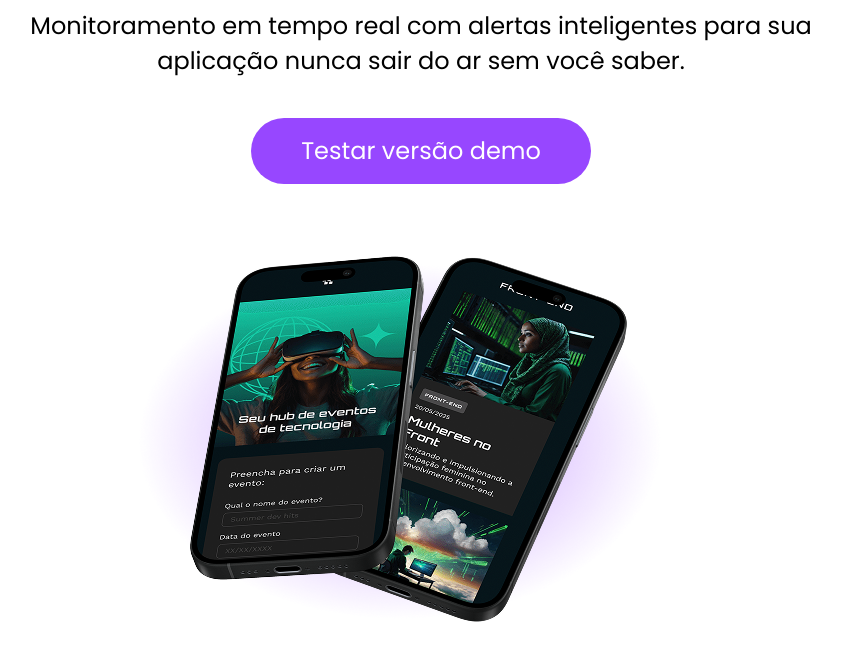
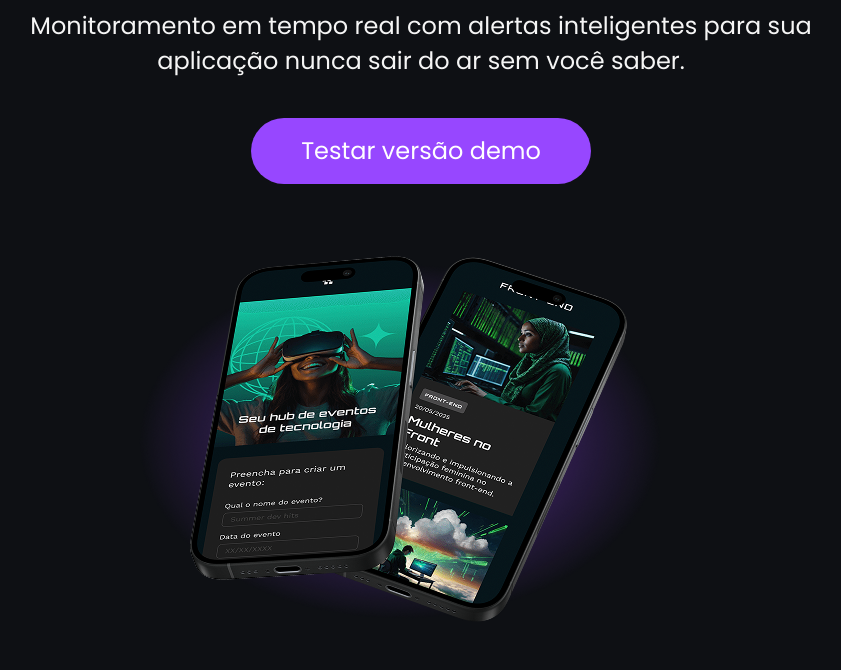
Before and after one commit to x11Mathsz/tecboard, a plain HTML site: page index.html in a window 1280 px wide. Shown: the part 345-1015 px from the top of the page, without its empty margins (219-1060 px from the left). Drawn offline with Linux system fonts and the light colour scheme.

Commit message:
Desfaz a alteração da cor de fundo e cor do texto

```diff
--- a/css/style.css
+++ b/css/style.css
@@ -30,8 +30,8 @@
 /* Estilo Desktop */
 
 body {
-    background-color: #ffff;
-    color: #000;
+    background-color: #0E1014;
+    color: #f5f5f5;
 }
 
 header img {
```
